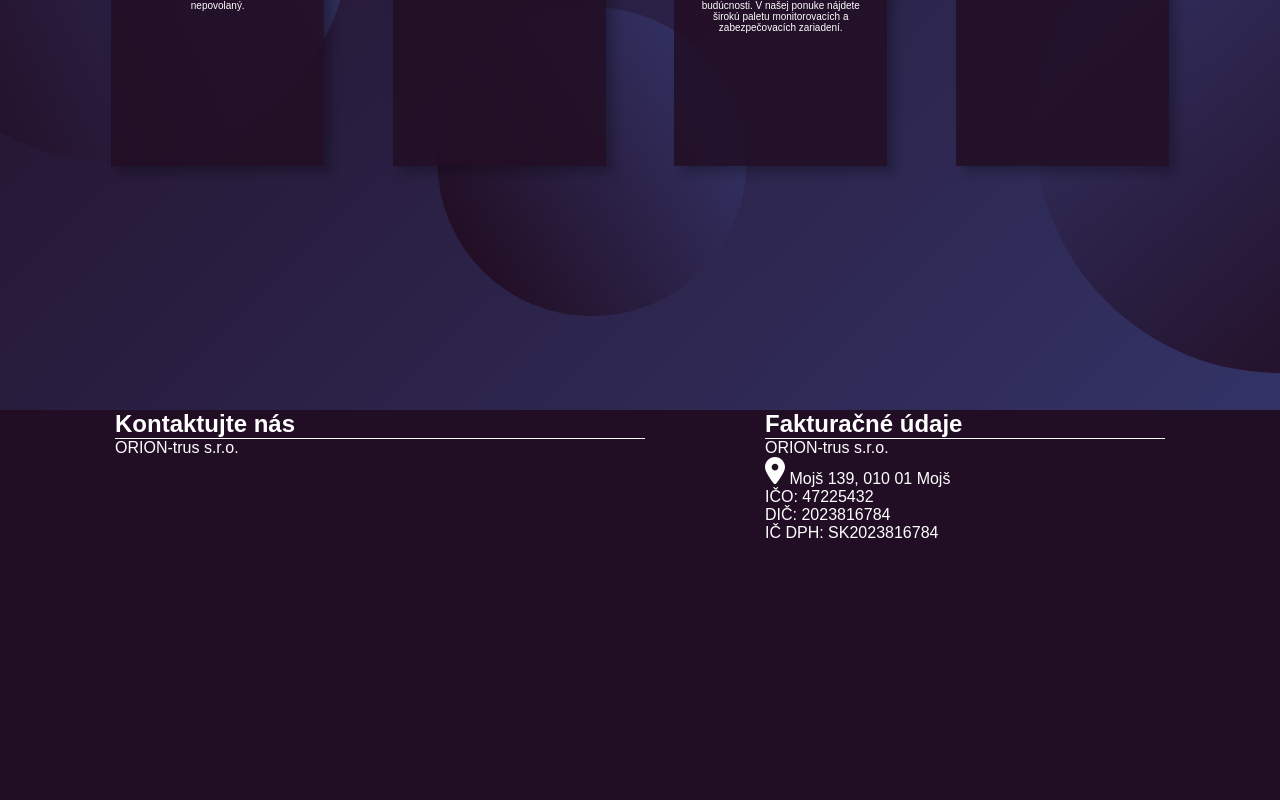
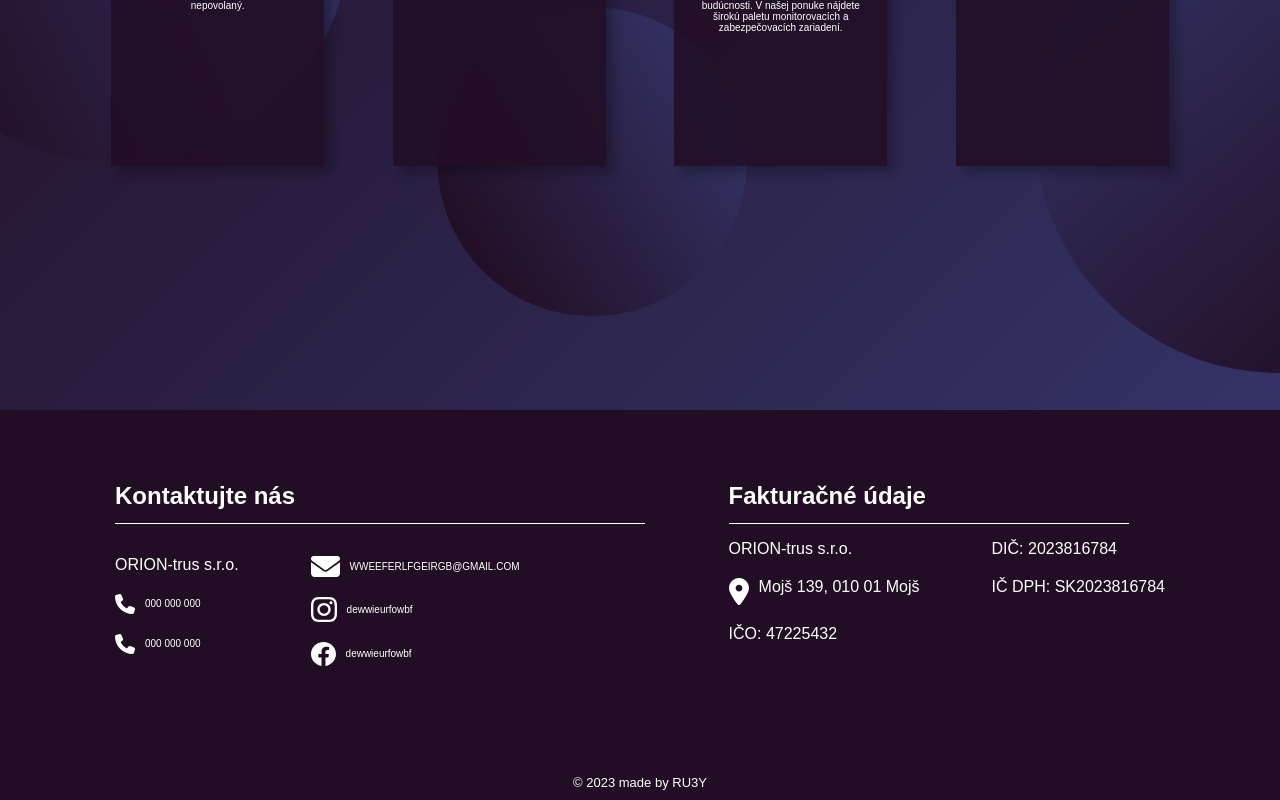
Before and after one commit to fil1pko/ORIO, a Vue app: page / in a window 1280 px wide. Shown: the part 1990-2790 px from the top of the page. Built offline with nearby package versions, Linux system fonts and the light colour scheme.

Commit message:
contact static done

```diff
--- a/src/assets/styles/contact.scss
+++ b/src/assets/styles/contact.scss
@@ -4,13 +4,50 @@
     width: 100%;
     height: 390px;
     background: $darkBlue;
+    position: relative;
+    .last{
+        width: 100%;
+        position: absolute;
+        bottom: 10px;
+        display: flex;
+        justify-content: center;
+        p{
+            font-size: 13px;
+            font-weight: 300;
+            a{
+                color: $white;
+                text-decoration: none;
+                font-size: 13px;
+                font-weight: 400;
+            }
+        }
+    }
     .contact-wraper{
         max-width: 1050px;
         margin: 0 auto;
         display: flex;
         justify-content: space-between;
+        padding-top: 72px;
+        img{
+            margin-right: 10px;
+        }
+        ul{
+            list-style: none;
+            padding-top: 16px;
+            li{
+                margin-bottom: 20px;
+                a{
+                    display: flex;
+                    align-items: center;
+                    color: $white;
+                    text-decoration: none;
+                    @include text;
+                }
+            }
+        }
         h4{
             @include footerHeading;
+            padding-bottom: 13px;
         }
         .longer{
             width: 530px;
@@ -20,5 +57,14 @@
             width: 400px;
             @include divHR;
         }
+        .information-wraper{
+            display: flex;
+            padding-top: 16px;
+            gap: 72px;
+            p{
+                display: flex;
+                margin-bottom: 20px;
+            }
+        }
     }
 }
--- a/src/assets/styles/home.scss
+++ b/src/assets/styles/home.scss
@@ -13,8 +13,8 @@
         article{
             background: $textBGdark;
             box-shadow: $defaultBoxShadow;
-            width: 551px;
-            height: 322px;
+            width: 28.698vw;
+            height: 16.771vw;
             z-index: 80;
             position: relative;
             left: 309px;
--- a/src/components/sections/contact.vue
+++ b/src/components/sections/contact.vue
@@ -5,11 +5,18 @@
                 <h4>Kontaktujte nás</h4>
                 <div class="longer"></div>
                 <div class="information-wraper">
-                    <div>
-                        <p>ORION-trus s.r.o.</p>
-
-                    </div>
-                    <div></div>
+                    <ul>
+                        <li><p>ORION-trus s.r.o.</p></li>
+                        <li><a href="tel:9876765678">
+                        <img src="../../assets/pictures/phone.svg" alt="phone icon"> 000 000 000</a></li>
+                        <li><a href="tel:9876765678">
+                        <img src="../../assets/pictures/phone.svg" alt="phone icon">000 000 000</a></li>
+                    </ul>
+                    <ul>
+                        <li><a href=""><img src="../../assets/pictures/email.svg" alt=""> WWEEFERLFGEIRGB@GMAIL.COM</a></li>
+                        <li><a href=""><img src="../../assets/pictures/instagram.svg" alt=""> dewwieurfowbf</a></li>
+                        <li><a href=""><img src="../../assets/pictures/facebook.svg" alt=""> dewwieurfowbf</a></li>
+                    </ul>
                 </div>
             </div>
             <div class="right">
@@ -28,6 +35,8 @@
                 </div>
             </div>
         </div>
+
+        <div class="last"><p>© 2023 made by <a href="https://github.com/fil1pko">RU3Y</a></p></div>
     </div>
 </template>
 
```
